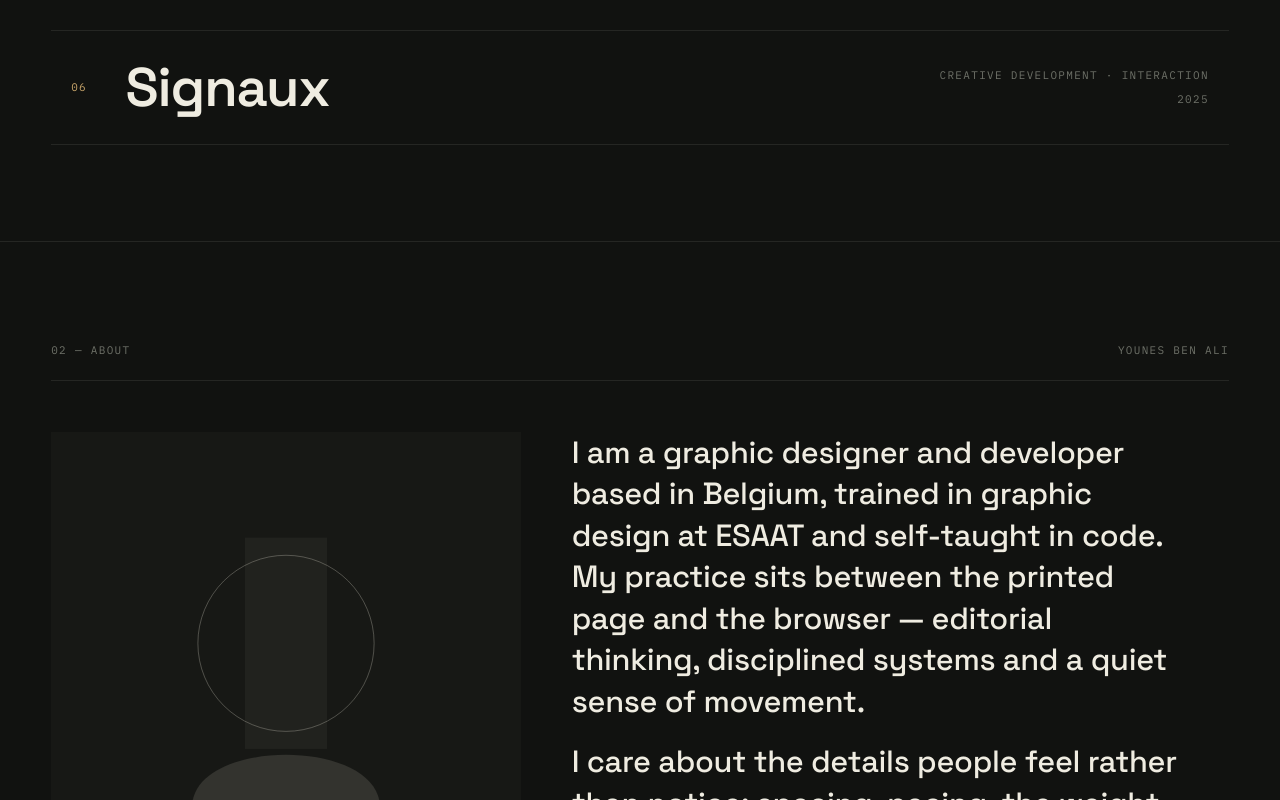
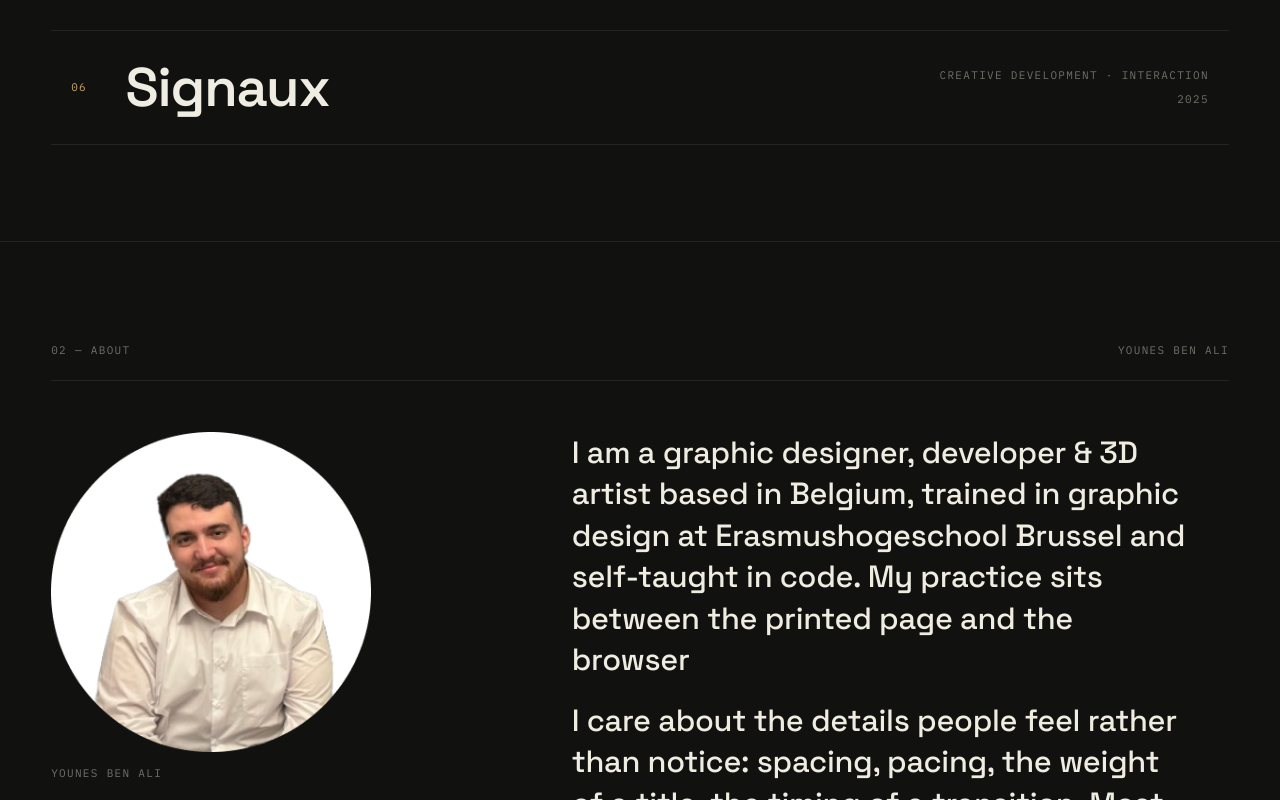
Before and after one commit to U-ness-dev/PortfolioYounesBenAli, a React (Vite) app: page / in a window 1280 px wide. Shown: the part 2000-2800 px from the top of the page. Built offline with nearby package versions, Linux system fonts and the light colour scheme.

Commit message:
feat: adjusting placeholder text

```diff
--- a/src/components/home/About.tsx
+++ b/src/components/home/About.tsx
@@ -16,7 +16,7 @@ export default function About() {
         <div data-reveal>
           <div className="about__portrait">
             <img
-              src="/images/portrait.svg"
+              src="/images/Me_Pic.png"
               alt={`Portrait of ${profile.name}`}
               loading="lazy"
               decoding="async"
@@ -24,7 +24,7 @@ export default function About() {
             />
           </div>
           <p className="meta" style={{ marginTop: '0.8rem' }}>
-            Portrait — placeholder
+            {profile.name}
           </p>
         </div>
 
--- a/src/data/profile.ts
+++ b/src/data/profile.ts
@@ -1,88 +1,102 @@
 export interface Education {
-  degree: string
-  school: string
-  year: string
+	degree: string;
+	school: string;
+	year: string;
 }
 
 export interface SkillGroup {
-  category: string
-  items: string[]
+	category: string;
+	items: string[];
 }
 
 export interface Language {
-  lang: string
-  level: string
+	lang: string;
+	level: string;
 }
 
 export interface Profile {
-  name: string
-  firstName: string
-  title: string
-  location: string
-  email: string
-  phone: string
-  socials: { label: string; href: string }[]
-  statement: string[]
-  about: string[]
-  education: Education[]
-  skills: SkillGroup[]
-  languages: Language[]
-  tools: string[]
-  availability: string
+	name: string;
+	firstName: string;
+	title: string;
+	location: string;
+	email: string;
+	phone: string;
+	socials: { label: string; href: string }[];
+	statement: string[];
+	about: string[];
+	education: Education[];
+	skills: SkillGroup[];
+	languages: Language[];
+	tools: string[];
+	availability: string;
 }
 
 export const profile: Profile = {
-  name: 'Younes Ben Ali',
-  firstName: 'Younes',
-  title: 'Graphic designer & developer',
-  location: 'Belgium',
-  email: 'hello@younesbenali.com',
-  phone: '+33 6 00 00 00 00',
+	name: "Younes Ben Ali",
+	firstName: "Younes",
+	title: "Graphic designer, developer & 3D artist",
+	location: "Belgium",
+	email: "younes.ben.ali.business@gmail.com",
+	phone: "+32 485 60 68 29",
 	socials: [
-    { label: 'Instagram', href: 'https://instagram.com' },
-    { label: 'Behance', href: 'https://behance.net' },
-    { label: 'LinkedIn', href: 'https://linkedin.com' },
+		{ label: "Instagram", href: "https://www.instagram.com/yns___bnl/" },
+		{
+			label: "LinkedIn",
+			href: "https://www.linkedin.com/in/younes-ben-ali-70877b261/",
+		},
 	],
 	statement: [
-    'I design identities, interfaces and interactive experiences that feel considered, precise and slightly alive.',
-    'I work across branding, digital products and motion — from the first sketch to the last line of code.',
+		"I design identities, interfaces and interactive experiences that feel considered, precise and slightly alive.",
+		"I work across branding, digital products & 3D Design — from the first sketch to the last line of code.",
 	],
 	about: [
-    'I am a graphic designer and developer based in Belgium, trained in graphic design at ESAAT and self-taught in code. My practice sits between the printed page and the browser — editorial thinking, disciplined systems and a quiet sense of movement.',
-    'I care about the details people feel rather than notice: spacing, pacing, the weight of a title, the timing of a transition. Most of my work lives at the intersection of design and development, where the two disciplines sharpen each other.',
+		"I am a graphic designer, developer & 3D artist based in Belgium, trained in graphic design at Erasmushogeschool Brussel and self-taught in code. My practice sits between the printed page and the browser",
+		"I care about the details people feel rather than notice: spacing, pacing, the weight of a title, the timing of a transition. Most of my work lives at the intersection of design and development, where the two disciplines sharpen each other.",
 	],
 	education: [
-    { degree: 'Bachelor in Graphic Design', school: 'ESAAT', year: '2019' },
+		{
+			degree: "Bachelor in Graphic Design",
+			school: "Erasmushogeschool Brussel",
+			year: "2023-2026",
+		},
 	],
 	skills: [
-    { category: 'Graphic design', items: ['Photoshop', 'Illustrator', 'InDesign', 'After Effects'] },
-    { category: 'UI / UX', items: ['Figma', 'Adobe XD', 'Sketch'] },
-    { category: '3D', items: ['Blender', 'Cinema 4D'] },
-    { category: 'Development', items: ['HTML / CSS', 'JavaScript', 'React', 'TypeScript'] },
+		{
+			category: "Graphic design",
+			items: ["Figma", "Photoshop", "Illustrator", "InDesign", "Canva"],
+		},
+		{ category: "UI / UX", items: ["Figma", "Adobe XD", "Penpot"] },
+		{ category: "Motion", items: ["After Effects", "Rive", "Capcut"] },
+		{ category: "3D", items: ["Blender", "Maya", "Spline"] },
+		{
+			category: "Development",
+			items: [
+				"HTML / CSS",
+				"JavaScript",
+				"React",
+				"TypeScript",
+				"GSAP",
+				"Tailwind CSS",
+				"Vite",
+				"Node.js",
+				"SQL",
+				"NoSQL",
+				"MongoDB",
+			],
+		},
 	],
 	languages: [
-    { lang: 'French', level: 'Native' },
-    { lang: 'Arabic', level: 'Native' },
-    { lang: 'English', level: 'Professional' },
-    { lang: 'Dutch', level: 'Intermediate' },
+		{ lang: "Dutch", level: "C2" },
+		{ lang: "French", level: "C2" },
+		{ lang: "English", level: "B2" },
+		{ lang: "Arabic", level: "A2" },
 	],
-  tools: [
-    'Photoshop',
-    'Illustrator',
-    'InDesign',
-    'After Effects',
-    'Figma',
-    'Blender',
-    'Cinema 4D',
-    'React',
-    'TypeScript',
-    'GSAP',
-  ],
-  availability: 'Currently available for freelance and collaborations',
-}
+	tools: ["Word", "Excel", "PowerPoint"],
+	availability: "Currently available for freelance and collaborations",
+};
 
 export const emailjsConfig = {
-  publicKey: '3Jj-MoOTDuMRSi42F',
-  serviceId: 'service_18o8mc8',
-  templateId: 'template_dkpyk39',
-}
+	publicKey: "3Jj-MoOTDuMRSi42F",
+	serviceId: "service_18o8mc8",
+	templateId: "template_dkpyk39",
+};
--- a/src/styles/components.css
+++ b/src/styles/components.css
@@ -358,10 +358,9 @@ body.cursor-hover .cursor__dot {
 
 .about__portrait {
   width: 100%;
-  aspect-ratio: 4 / 5;
-  background: var(--surface);
+  max-width: 320px;
+  aspect-ratio: 1 / 1;
   position: relative;
-  overflow: hidden;
 }
 
 .about__statement {
```
Also changed, not shown: public/images/Me_Pic.png (added), public/images/portrait.svg (deleted). Lines whose indentation alone changed are shown as unchanged.
